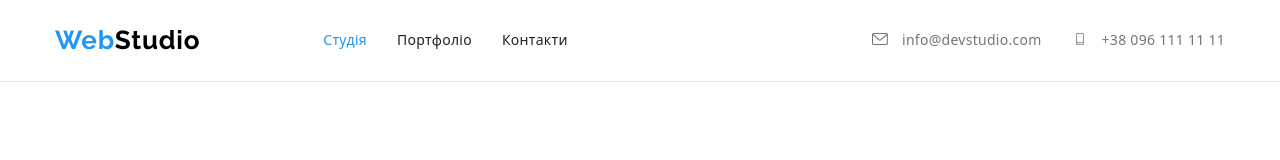
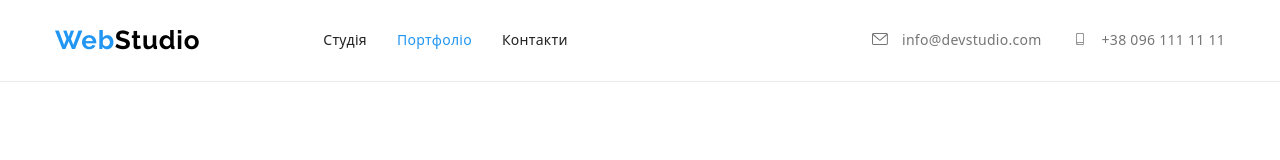
Before and after one commit to HomeusVlad/goit-markup-hw-04, a plain HTML site: page portfolio.html in a window 1280 px wide. Shown: the top 160 px of the page. Drawn offline with Linux system fonts and the light colour scheme.

Commit message:
fix header

```diff
--- a/portfolio.html
+++ b/portfolio.html
@@ -20,8 +20,8 @@
             <a href="./index.html" class="header-logo"><span class="blue-fonts">Web</span>Studio</a>
             <nav>
                 <ul class="header-nav flex">
-                    <li><a class="header-link current" href="./index.html">Студія</a></li>
-                    <li><a class="header-link" href="./portfolio.html">Портфоліо</a></li>
+                    <li><a class="header-link" href="./index.html">Студія</a></li>
+                    <li><a class="header-link current" href="./portfolio.html">Портфоліо</a></li>
                     <li><a class="header-link" href="">Контакти</a></li>
                 </ul>
             </nav>
```
Also changed, not shown: index.html (+1 -0 lines).
